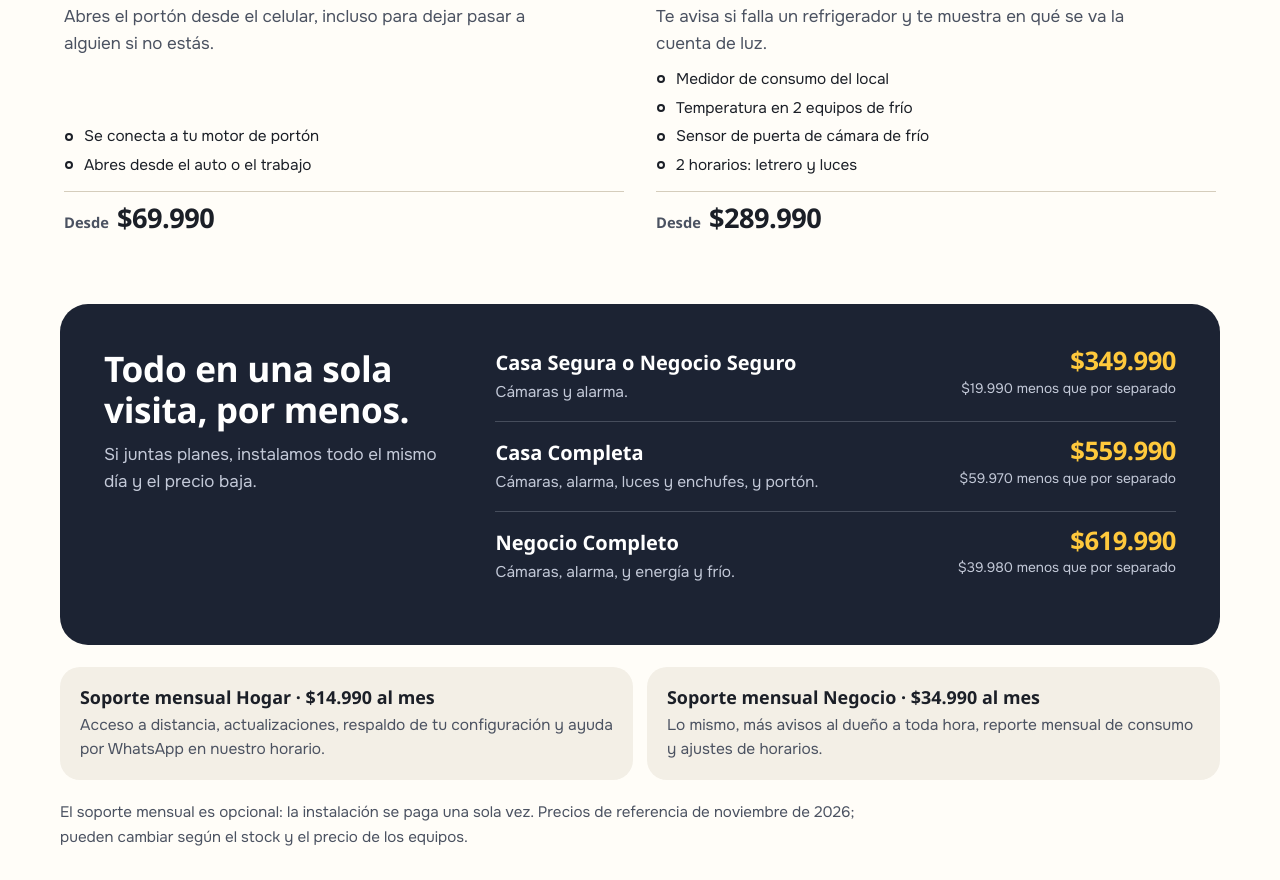
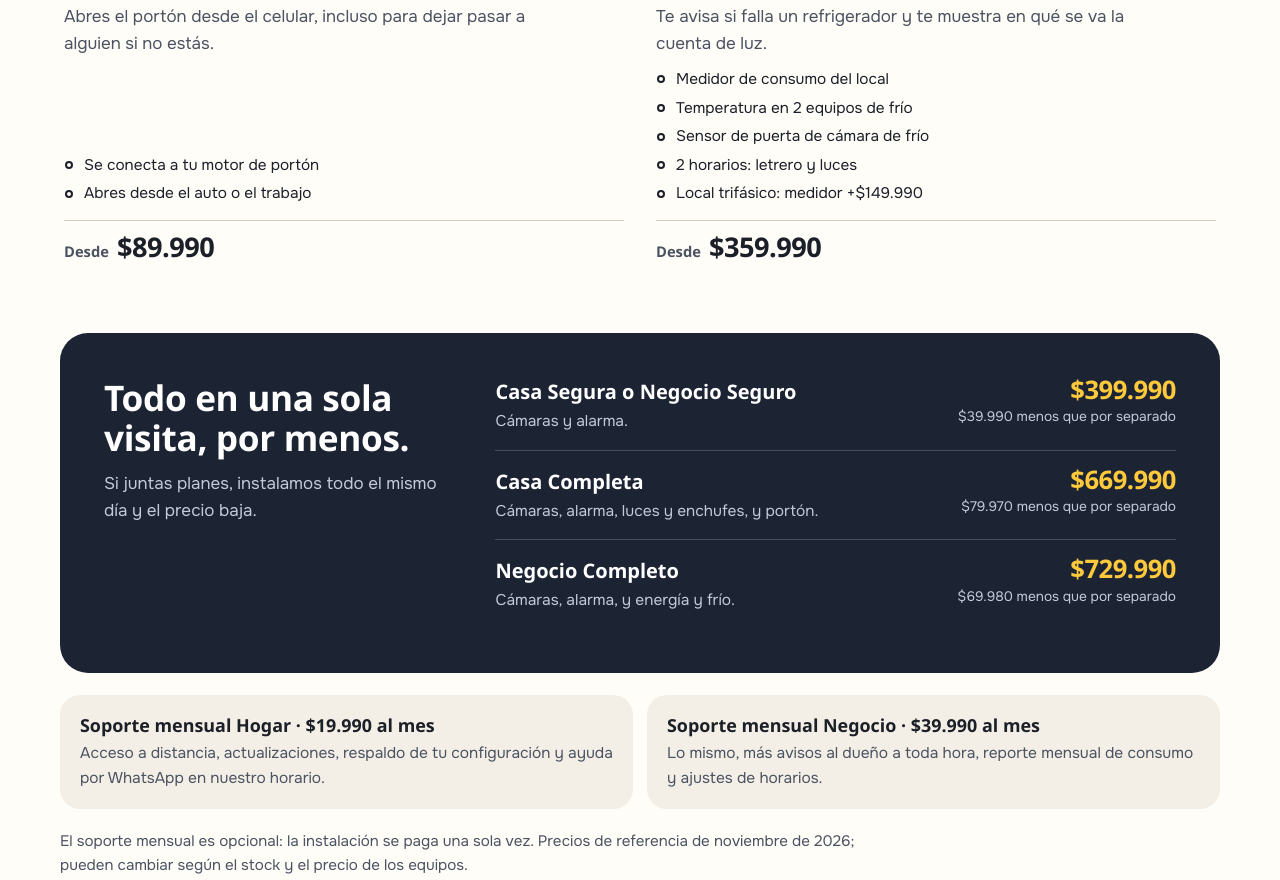
Before and after one commit to maracenam/Proyecto-Domotica, a plain HTML site: page index.html in a window 1280 px wide. Shown: the part 2333-3213 px from the top of the page. Drawn offline with Linux system fonts and the light colour scheme; a web font is replaced by a local one.

Commit message:
Actualizar precios de la página según márgenes recomendados
Planes, packs y soporte con ~23-31% de margen bruto; extra trifásico;
precio de la línea con central local; teléfono visible sin JavaScript.

Co-Authored-By: Claude Opus 5.5 <noreply@anthropic.com>
Claude-Session: https://claude.ai/code/session_01Sx9PViexdrXiX1CYCkBzqV

```diff
--- a/index.html
+++ b/index.html
@@ -4,7 +4,7 @@
 <meta charset="utf-8">
 <meta name="viewport" content="width=device-width, initial-scale=1">
 <title>Nodo Domótica | Cámaras, alarma y luces en tu celular, en Santiago</title>
-<meta name="description" content="Instalamos cámaras, alarma, luces, portón y control de frío y consumo para casas y negocios en Santiago. Planes desde $69.990 con instalación. Visita y cotización sin costo.">
+<meta name="description" content="Instalamos cámaras, alarma, luces, portón y control de frío y consumo para casas y negocios en Santiago. Planes desde $89.990 con instalación. Visita y cotización sin costo.">
 <meta property="og:title" content="Nodo Domótica: tu casa y tu negocio, a la vista desde el celular">
 <meta property="og:description" content="Cámaras, alarma, luces y portón para casas y negocios en Santiago. Visita y cotización sin costo.">
 <meta property="og:type" content="website">
@@ -471,15 +471,15 @@ footer strong { color: #FFFFFF; font-family: var(--display); font-weight: 900; }
           <p>Si juntas planes, instalamos todo el mismo día y el precio baja.</p>
         </div>
         <ul>
-          <li><strong>Casa Segura o Negocio Seguro</strong><span class="incl">Cámaras y alarma.</span><span class="pp"><b>$349.990</b><small>$19.990 menos que por separado</small></span></li>
-          <li><strong>Casa Completa</strong><span class="incl">Cámaras, alarma, luces y enchufes, y portón.</span><span class="pp"><b>$559.990</b><small>$59.970 menos que por separado</small></span></li>
-          <li><strong>Negocio Completo</strong><span class="incl">Cámaras, alarma, y energía y frío.</span><span class="pp"><b>$619.990</b><small>$39.980 menos que por separado</small></span></li>
+          <li><strong>Casa Segura o Negocio Seguro</strong><span class="incl">Cámaras y alarma.</span><span class="pp"><b>$399.990</b><small>$39.990 menos que por separado</small></span></li>
+          <li><strong>Casa Completa</strong><span class="incl">Cámaras, alarma, luces y enchufes, y portón.</span><span class="pp"><b>$669.990</b><small>$79.970 menos que por separado</small></span></li>
+          <li><strong>Negocio Completo</strong><span class="incl">Cámaras, alarma, y energía y frío.</span><span class="pp"><b>$729.990</b><small>$69.980 menos que por separado</small></span></li>
         </ul>
       </div>
 
       <div class="support">
-        <div><strong>Soporte mensual Hogar · <b>$14.990</b> al mes</strong><p>Acceso a distancia, actualizaciones, respaldo de tu configuración y ayuda por WhatsApp en nuestro horario.</p></div>
-        <div><strong>Soporte mensual Negocio · <b>$34.990</b> al mes</strong><p>Lo mismo, más avisos al dueño a toda hora, reporte mensual de consumo y ajustes de horarios.</p></div>
+        <div><strong>Soporte mensual Hogar · <b>$19.990</b> al mes</strong><p>Acceso a distancia, actualizaciones, respaldo de tu configuración y ayuda por WhatsApp en nuestro horario.</p></div>
+        <div><strong>Soporte mensual Negocio · <b>$39.990</b> al mes</strong><p>Lo mismo, más avisos al dueño a toda hora, reporte mensual de consumo y ajustes de horarios.</p></div>
       </div>
       <p class="fine">El soporte mensual es opcional: la instalación se paga una sola vez. Precios de referencia de noviembre de 2026; pueden cambiar según el stock y el precio de los equipos.</p>
     </div>
@@ -514,7 +514,7 @@ footer strong { color: #FFFFFF; font-family: var(--display); font-weight: 900; }
 
         <div class="c-key" role="rowheader">Precio</div>
         <div class="c-eco c-cell" role="cell">Los precios de los planes de arriba.</div>
-        <div class="c-cen c-cell" role="cell">Los mismos planes, más <b>alrededor de $180.000</b> por el equipo central. Va detallado en la cotización.</div>
+        <div class="c-cen c-cell" role="cell">Los mismos planes, más <b>$299.990</b> por el equipo central instalado y configurado. Soporte mensual de <b>$29.990</b>, con acceso a distancia y respaldos.</div>
 
         <div class="c-key" role="rowheader">Te conviene si</div>
         <div class="c-eco c-cell" role="cell">Quieres partir con poco y sumar cosas después.</div>
@@ -560,12 +560,12 @@ footer strong { color: #FFFFFF; font-family: var(--display); font-weight: 900; }
     <div class="shell">
       <div class="block-head"><h2 id="preguntas-t">Preguntas frecuentes</h2></div>
       <div class="faq">
-        <details><summary>¿Cuánto cuesta?</summary><p>Los planes parten en $69.990 (portón) y los packs en $349.990 (cámaras y alarma), con equipos, instalación e IVA. El precio final depende de tu casa o local y de la línea que elijas. Después de la visita te mandamos una cotización con precio cerrado, sin costo y sin compromiso.</p></details>
+        <details><summary>¿Cuánto cuesta?</summary><p>Los planes parten en $89.990 (portón) y los packs en $399.990 (cámaras y alarma), con equipos, instalación e IVA. El precio final depende de tu casa o local y de la línea que elijas. Después de la visita te mandamos una cotización con precio cerrado, sin costo y sin compromiso.</p></details>
         <details><summary>¿Qué pasa si se corta internet?</summary><p>Depende de la línea. En la económica no puedes ver ni manejar nada a distancia y no llegan avisos, aunque la sirena sí suena con sus sensores. En la línea con central local, la alarma y las rutinas siguen funcionando; solo dejas de verlas desde fuera hasta que vuelva internet.</p></details>
         <details><summary>¿Hay que romper paredes o cambiar la instalación eléctrica?</summary><p>Normalmente no. Los sensores son inalámbricos y los módulos de luces van detrás de los interruptores que ya tienes, aunque necesitan cable neutro en la caja. En la visita revisamos si tu instalación necesita algún ajuste.</p></details>
         <details><summary>¿Sirve con las cámaras o equipos que ya tengo?</summary><p>A veces sí. Revisamos la marca y el modelo, y te decimos si se pueden sumar.</p></details>
         <details><summary>¿Quién puede ver mis cámaras?</summary><p>Solo las personas a las que tú les des acceso, y puedes quitar un acceso cuando quieras. En un negocio, te ayudamos a informar a tus trabajadores que hay cámaras.</p></details>
-        <details><summary>¿Tengo que pagar una mensualidad?</summary><p>No. La instalación se paga una vez. El soporte mensual es opcional: desde $14.990 al mes en casas y $34.990 en negocios.</p></details>
+        <details><summary>¿Tengo que pagar una mensualidad?</summary><p>No. La instalación se paga una vez. El soporte mensual es opcional: desde $19.990 al mes en casas y $39.990 en negocios.</p></details>
         <details><summary>¿Llegan a mi comuna?</summary><p>Instalamos en todas las comunas de la Región Metropolitana. Los cambios y el soporte los hacemos a distancia cuando se puede.</p></details>
       </div>
     </div>
@@ -576,7 +576,7 @@ footer strong { color: #FFFFFF; font-family: var(--display); font-weight: 900; }
       <div class="contact-copy">
         <h2 id="contacto-t">Cuéntanos qué quieres ver desde tu celular.</h2>
         <p class="lede">Completa los datos y se abre WhatsApp con el mensaje escrito. Solo tienes que enviarlo.</p>
-        <p>O escríbenos directo:<br><a class="contact-phone js-wa js-phone" href="#contacto">+56 9 0000 0000</a></p>
+        <p>O escríbenos directo:<br><a class="contact-phone js-wa js-phone" href="#contacto">+56 9 3337 3581</a></p>
       </div>
       <form id="form" novalidate>
         <div class="two">
@@ -1032,11 +1032,11 @@ footer strong { color: #FFFFFF; font-family: var(--display); font-weight: 900; }
       return I.svg(s.join(""), "", "", 16); }
   };
   var PLANS = [
-    { k: "camaras", name: "Cámaras", for: "Casa o negocio", price: "209.990", text: "Ves tu casa o tu local en vivo desde el celular y revisas lo grabado.", items: ["1 cámara interior que gira 360°", "1 cámara exterior para patio o entrada", "Grabación en tarjeta de memoria", "Aviso con imagen si detecta a alguien"] },
-    { k: "alarma", name: "Alarma", for: "Casa o negocio", price: "159.990", text: "Sirena con sensores que te avisa al celular si se abre algo.", items: ["Sirena de 110 dB con batería", "2 sensores de puerta o ventana", "2 sensores de movimiento", "Control para armar y desarmar"] },
-    { k: "luces", name: "Luces y enchufes", for: "Casa o negocio", price: "179.990", text: "Prendes y apagas desde el celular o por horario, sin cambiar tus interruptores.", items: ["3 circuitos de luz", "2 enchufes inteligentes", "Horarios y rutinas"] },
-    { k: "porton", name: "Portón", for: "Casa", price: "69.990", text: "Abres el portón desde el celular, incluso para dejar pasar a alguien si no estás.", items: ["Se conecta a tu motor de portón", "Abres desde el auto o el trabajo"] },
-    { k: "negocio", name: "Energía y frío", for: "Negocio", price: "289.990", text: "Te avisa si falla un refrigerador y te muestra en qué se va la cuenta de luz.", items: ["Medidor de consumo del local", "Temperatura en 2 equipos de frío", "Sensor de puerta de cámara de frío", "2 horarios: letrero y luces"] }
+    { k: "camaras", name: "Cámaras", for: "Casa o negocio", price: "239.990", text: "Ves tu casa o tu local en vivo desde el celular y revisas lo grabado.", items: ["1 cámara interior que gira 360°", "1 cámara exterior para patio o entrada", "Grabación en tarjeta de memoria", "Aviso con imagen si detecta a alguien"] },
+    { k: "alarma", name: "Alarma", for: "Casa o negocio", price: "199.990", text: "Sirena con sensores que te avisa al celular si se abre algo.", items: ["Sirena de 110 dB con batería", "2 sensores de puerta o ventana", "2 sensores de movimiento", "Control para armar y desarmar"] },
+    { k: "luces", name: "Luces y enchufes", for: "Casa o negocio", price: "219.990", text: "Prendes y apagas desde el celular o por horario, sin cambiar tus interruptores.", items: ["3 circuitos de luz", "2 enchufes inteligentes", "Horarios y rutinas"] },
+    { k: "porton", name: "Portón", for: "Casa", price: "89.990", text: "Abres el portón desde el celular, incluso para dejar pasar a alguien si no estás.", items: ["Se conecta a tu motor de portón", "Abres desde el auto o el trabajo"] },
+    { k: "negocio", name: "Energía y frío", for: "Negocio", price: "359.990", text: "Te avisa si falla un refrigerador y te muestra en qué se va la cuenta de luz.", items: ["Medidor de consumo del local", "Temperatura en 2 equipos de frío", "Sensor de puerta de cámara de frío", "2 horarios: letrero y luces", "Local trifásico: medidor +$149.990"] }
   ];
   document.getElementById("plans").innerHTML = PLANS.map(function (p) {
     return '<article class="plan"><div class="plan-pic">' + MINI[p.k]() + '</div><div class="plan-name"><h3>' + p.name + '</h3><span class="plan-for">' + p.for + "</span></div><p>" + p.text + "</p><ul>" + p.items.map(function (i) { return "<li>" + i + "</li>"; }).join("") + '</ul><p class="price"><span>Desde</span><strong>$' + p.price + "</strong></p></article>";
```
Also changed, not shown: redes/post-facebook.html (+1 -1 lines), redes/publicacion-facebook.txt, 1 other file.
